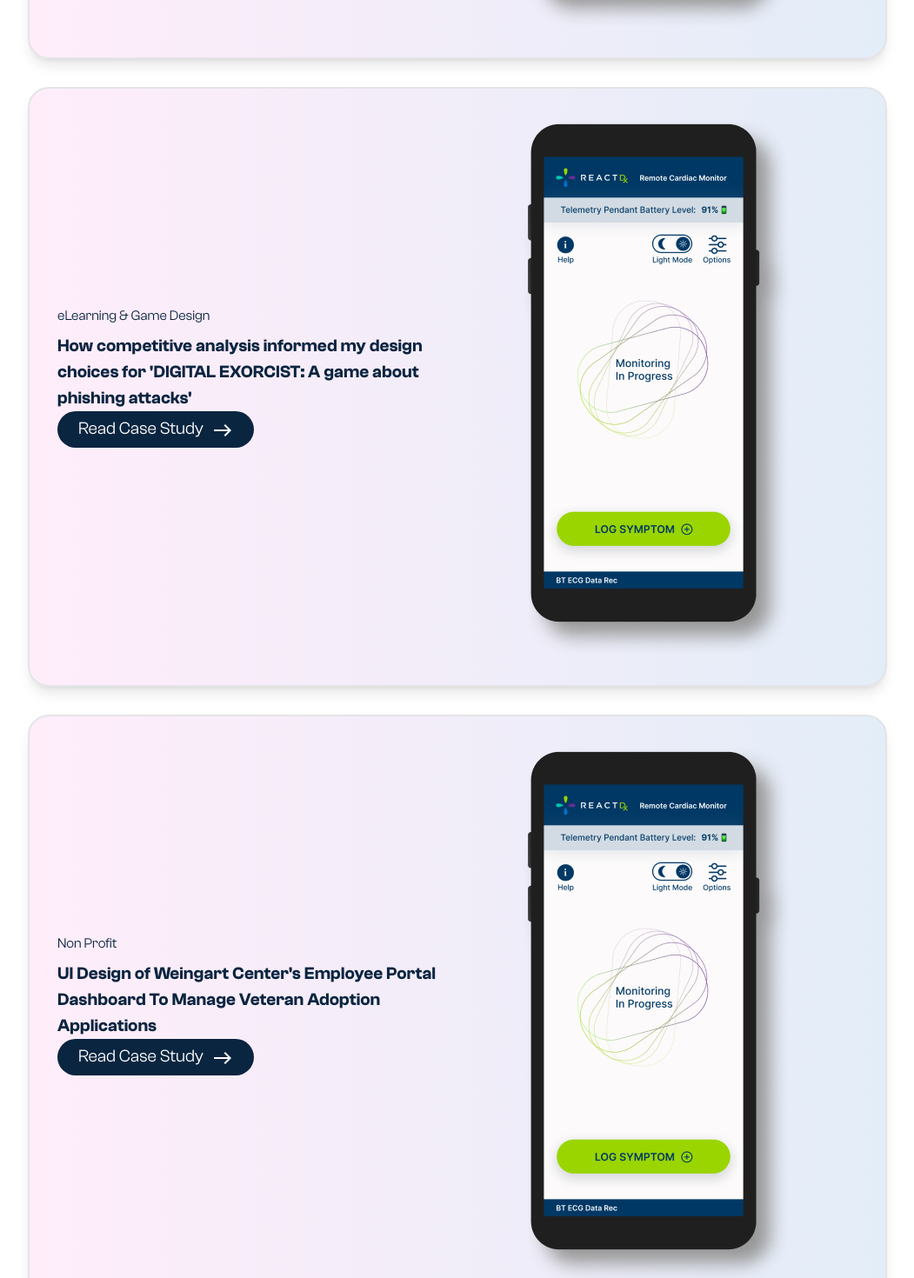
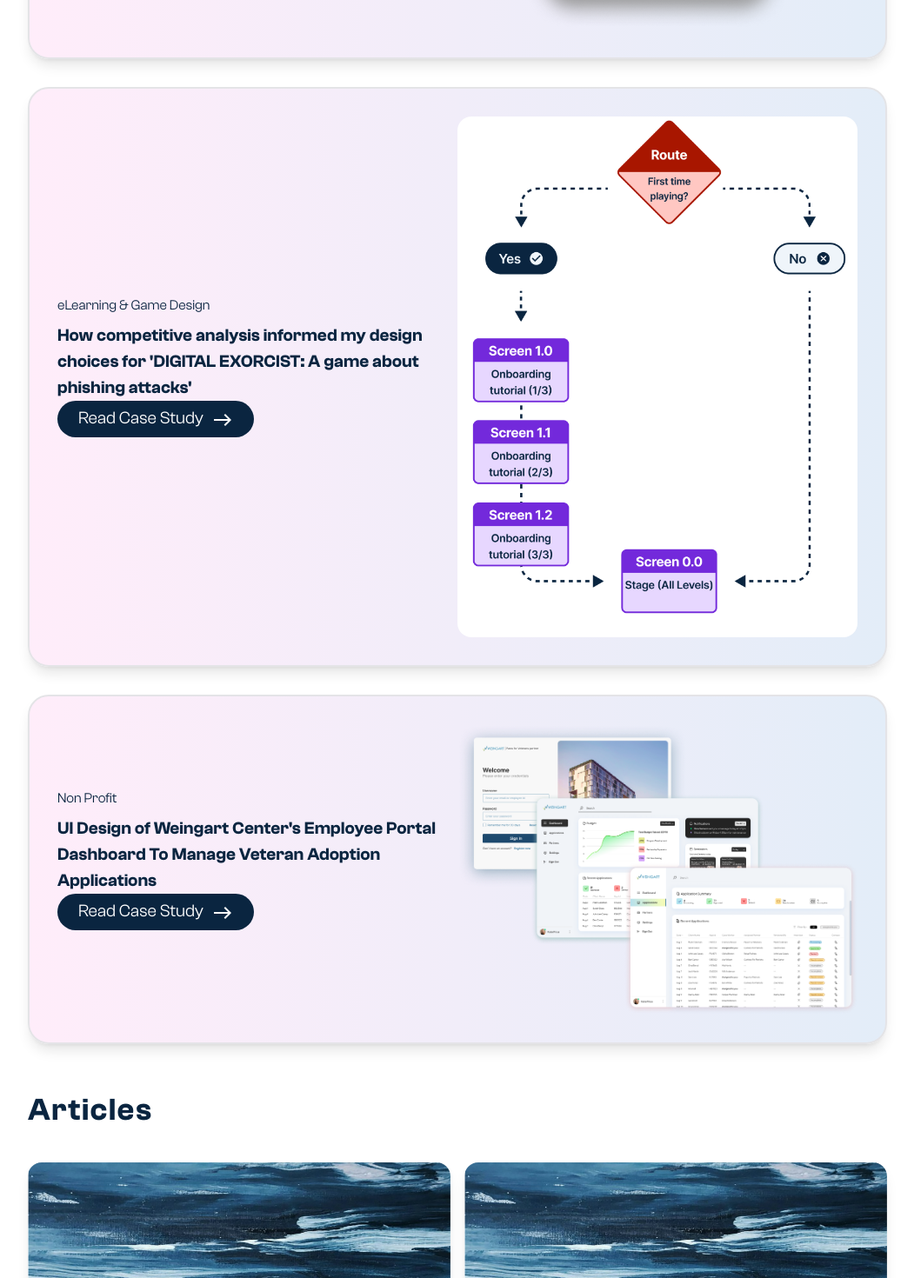
Before and after one commit to beatricehahn/nextjs-portfolio, a Next.js app: page / in a window 1280 px wide. Shown: the part 1380-2850 px from the top of the page at 87% size, without its empty margins (114-1165 px from the left). Built offline with nearby package versions, Linux system fonts and the light colour scheme.

Commit message:
Add new project card placeholders

```diff
--- a/data/index.ts
+++ b/data/index.ts
@@ -54,7 +54,7 @@ export const projects = [
     category: "Mobile Game",
     title: "How competitive analysis informed my design choices for 'DIGITAL EXORCIST: A game about phishing attacks'",
     des: "UX screenflow of educational mobile game in development",
-    imgSrc: "/images/project-img/sample-work-thumbnail.png",
+    imgSrc: "/images/project-img/Temporarylogicthumbnail.png",
     link: "/work/digitalexorcist",
     tags: ["Information Architecture", "Competitive Analysis", "UI Research"],
     year: "2024",
@@ -66,7 +66,7 @@ export const projects = [
     category: "Desktop SaaS",
     title: "UI Design of Weingart Center's Employee Portal Dashboard To Manage Veteran Adoption Applications",
     des: "A design for an employee dashboard",
-    imgSrc: "/images/project-img/sample-work-thumbnail.png",
+    imgSrc: "/images/project-img/Temporaryweingartthumbnail.png",
     link: "/work/weingartdashboard",
     tags: ["User Research", "UI Design", "Technical Specs"],
     year: "2023",
```
Also changed, not shown: public/images/project-img/Temporarylogicthumbnail.png (added), public/images/project-img/Temporaryweingartthumbnail.png (added).
